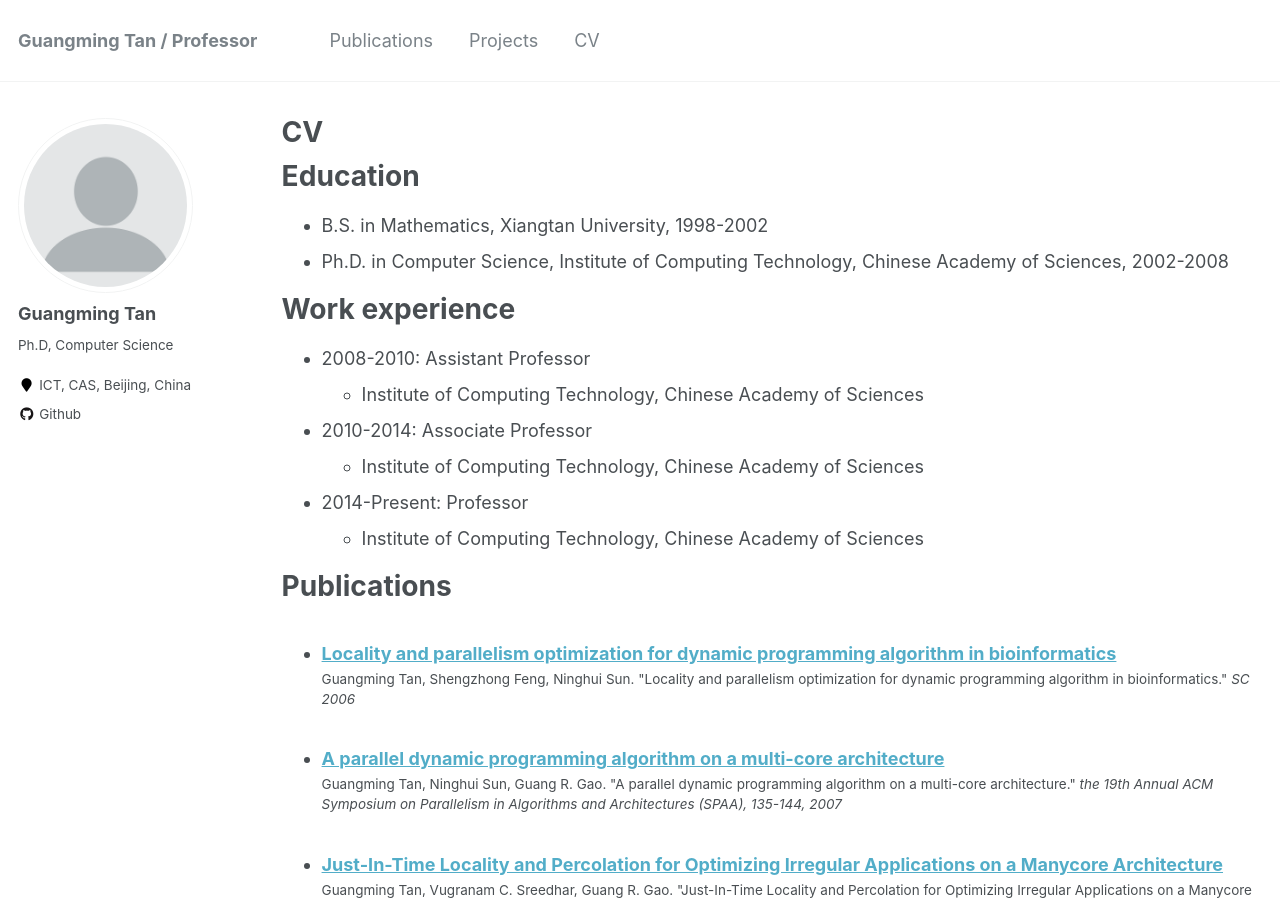
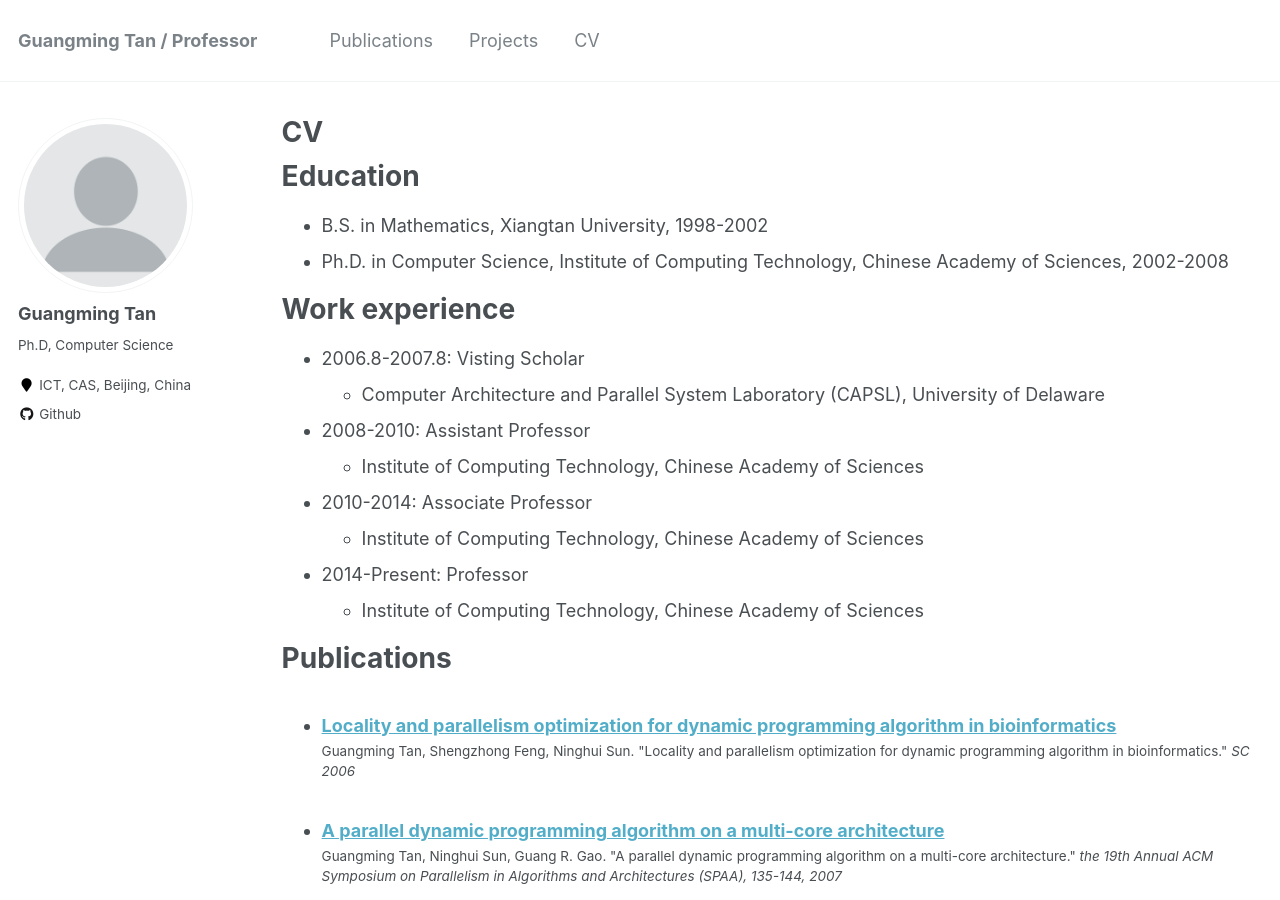
Before and after one commit to TanNiu/TanNiu.github.io, a Jekyll site: the page built from _pages/cv.md, in a window 1280 px wide and 900 px high. Built offline with Jekyll 4.4.1, drawn with Linux system fonts in a browser that asks for light colours.

Commit message:
update about

```diff
--- a/_pages/cv.md
+++ b/_pages/cv.md
@@ -16,6 +16,9 @@ Education
 
 Work experience
 ======
+* 2006.8-2007.8: Visting Scholar
+  * Computer Architecture and Parallel System Laboratory (CAPSL), University of Delaware
+
 * 2008-2010: Assistant Professor
   * Institute of Computing Technology, Chinese Academy of Sciences
 
```
